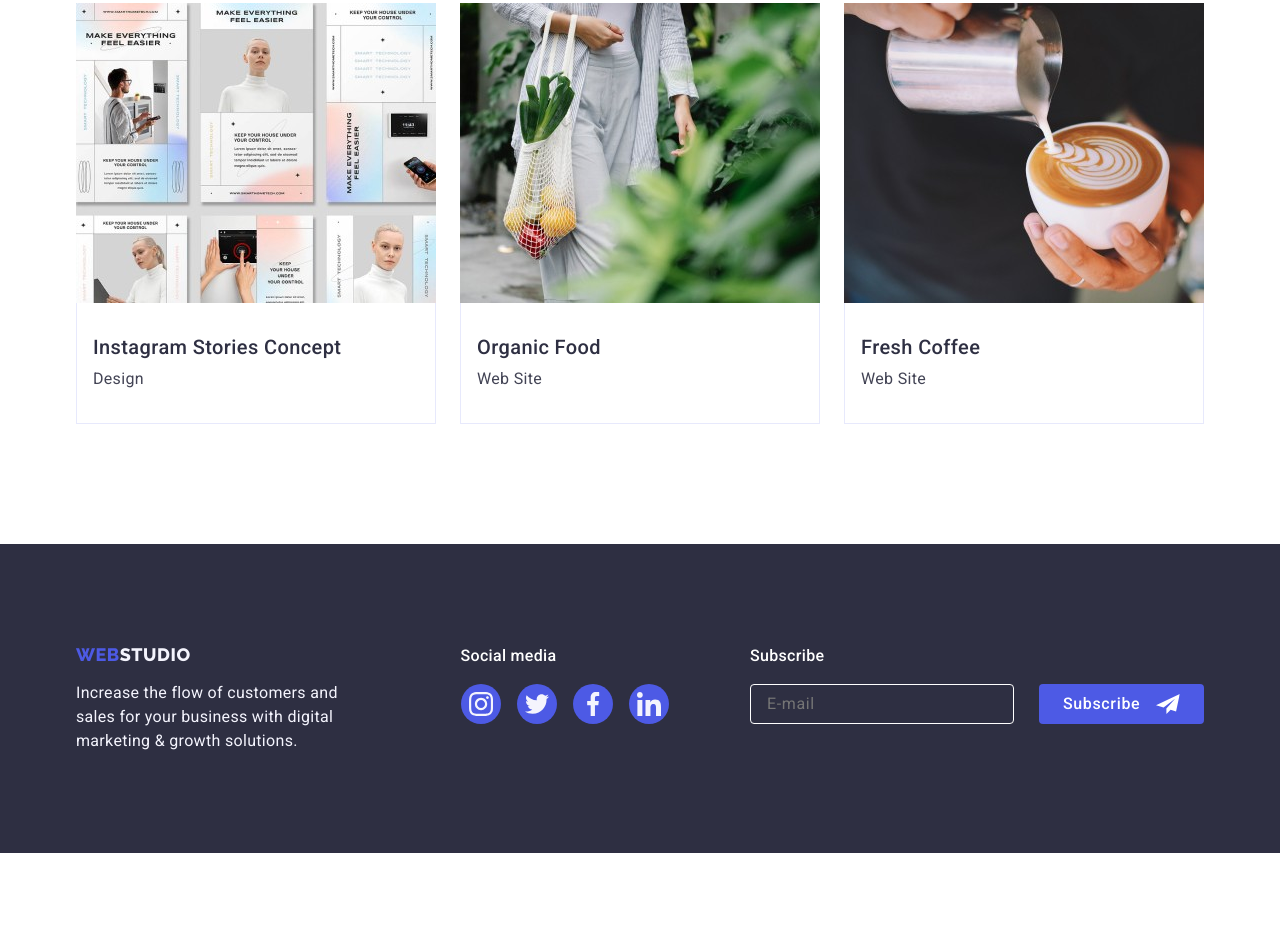
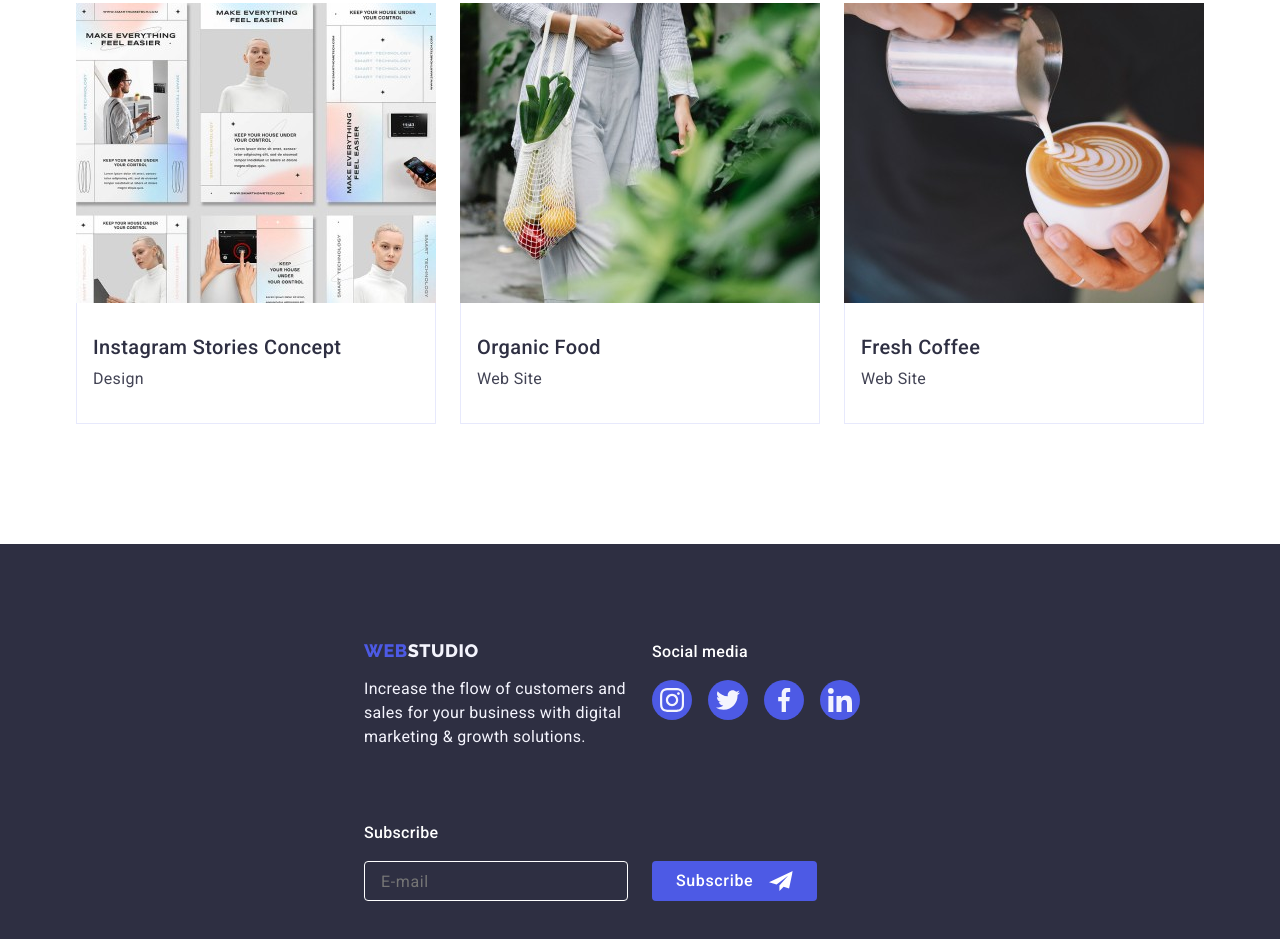
Before and after one commit to preart81/goit-markup-hw-06, a plain HTML site: page portfolio.html in a window 1280 px wide. Shown: the part 1229-2168 px from the top of the page. Before the commit the page ends 2082 px from the top, so only its background shows below. Drawn offline with nearby package versions, Linux system fonts and the light colour scheme.

Commit message:
footer responsive

```diff
--- a/css/styles.css
+++ b/css/styles.css
@@ -458,26 +458,65 @@ ul {
 /*#endregion customers-------------------------------- */
 /*#region footer ---------------------------------- */
 .footer {
-  padding: 100px 0;
-  /* display: flex; */
-  /* flex-direction: row; */
-  /* justify-content: center; */
-  /* align-items: start; */
+  padding: 96px 0;
   color: var(--cloud);
   background-color: var(--navy-blue);
 }
 .footer .container {
   display: flex;
-  justify-content: space-between;
+  flex-direction: column;
+  flex-wrap: wrap;
+  /* justify-content: center; */
+  align-items: center;
+  row-gap: 72px;
+  column-gap: 24px;
+  /* justify-content: space-between; */
+}
+@media screen and (min-width: 768px) {
+  .footer .container {
+    flex-direction: row;
+    align-items: flex-start;
+    width: calc(552px + 15px * 2);
+  }
+}
+@media screen and (min-width: 1440px) {
+  .footer .container {
+    justify-content: space-between;
+    width: 100%;
+  }
+}
+.ftr-about {
+  display: flex;
+  flex-direction: column;
+  align-items: center;
+  column-gap: 24px;
+  row-gap: 16px;
+  width: 264px;
+}
+@media screen and (min-width: 768px) {
+  .ftr-about {
+    align-items: flex-start;
+  }
 }
 .footer-text {
-  width: 264px;
-  margin-top: 16px;
+  /* margin-top: 16px; */
   letter-spacing: 0.02em;
   line-height: 1.5;
 }
 .ftr-social {
-  margin-left: calc(120px - ((100% - 264px - 208px - 454px - 20px * 2) / 2));
+  /* margin-left: calc(120px - ((100% - 264px - 208px - 454px - 20px * 2) / 2)); */
+  text-align: center;
+}
+@media screen and (min-width: 768px) {
+  .ftr-social {
+    text-align: start;
+  }
+}
+@media screen and (min-width: 1440px) {
+  .ftr-social {
+    margin-left: 41px;
+    margin-left: 80px;
+  }
 }
 .ftr-social p {
   font-weight: 500;
@@ -514,18 +553,39 @@ ul {
 }
 /*#region footer subscribe */
 .ftr-subscribe {
-  justify-self: flex-end;
   font-weight: 500;
   line-height: 150%;
   letter-spacing: 0.02em;
   color: var(--white);
+  text-align: center;
+}
+@media screen and (max-width: 767px) {
+  .ftr-subscribe {
+    width: 100%;
+  }
+}
+@media screen and (min-width: 768px) {
+  .ftr-subscribe {
+    text-align: start;
+  }
 }
 .ftr-subscribe-form {
   margin-top: 16px;
   display: flex;
-  gap: 25px;
+  flex-wrap: wrap;
+  justify-content: center;
+  column-gap: 24px;
+  row-gap: 16px;
+}
+@media screen and (min-width: 768px) {
+  .ftr-subscribe-form {
+    flex-wrap: nowrap;
+    justify-content: start;
+  }
 }
 .ftr-subscribe-input {
+  flex-grow: 1;
+  flex-shrink: 0;
   padding: 8px 16px;
   border: 1px solid var(--white);
   border-radius: 4px;
@@ -535,6 +595,11 @@ ul {
   background-color: transparent;
   line-height: 200%;
   letter-spacing: 0.04em;
+}
+@media screen and (max-width: 767px) {
+  .ftr-subscribe-input {
+    flex-basis: 100%;
+  }
 }
 .ftr-subscribe-btn {
   display: flex;
```
Also changed, not shown: index.html (+1 -1 lines).
